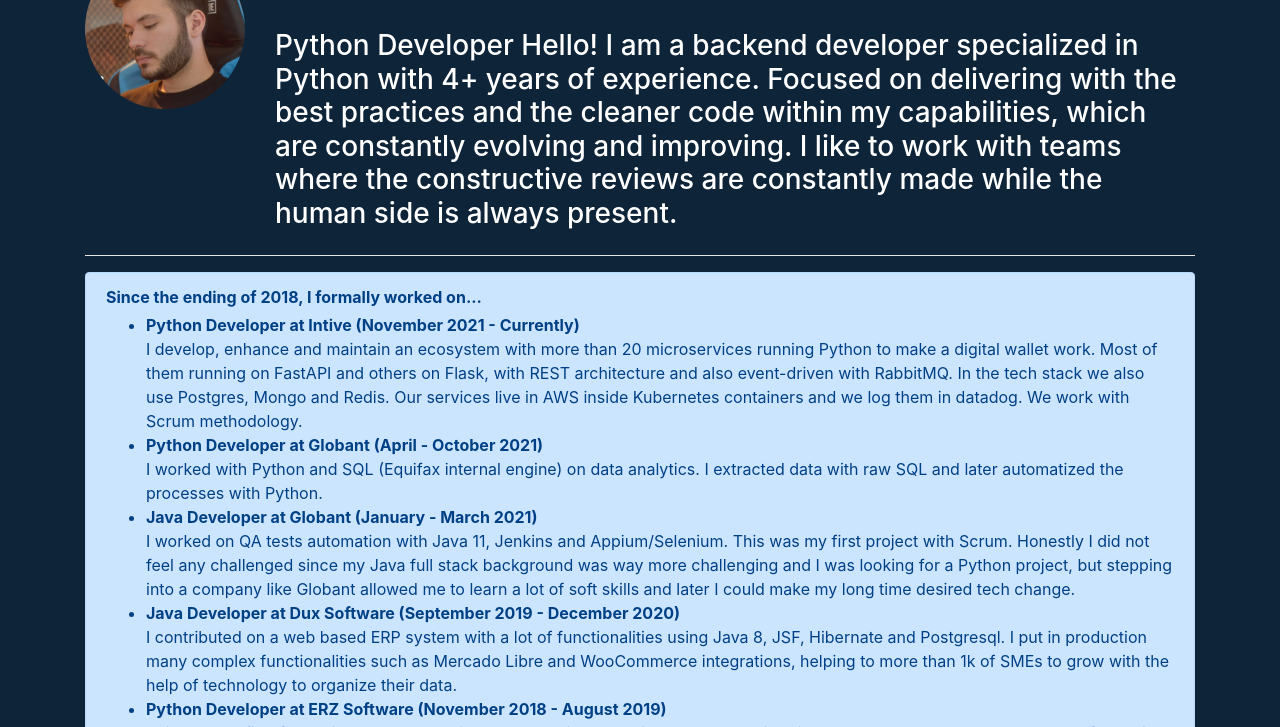
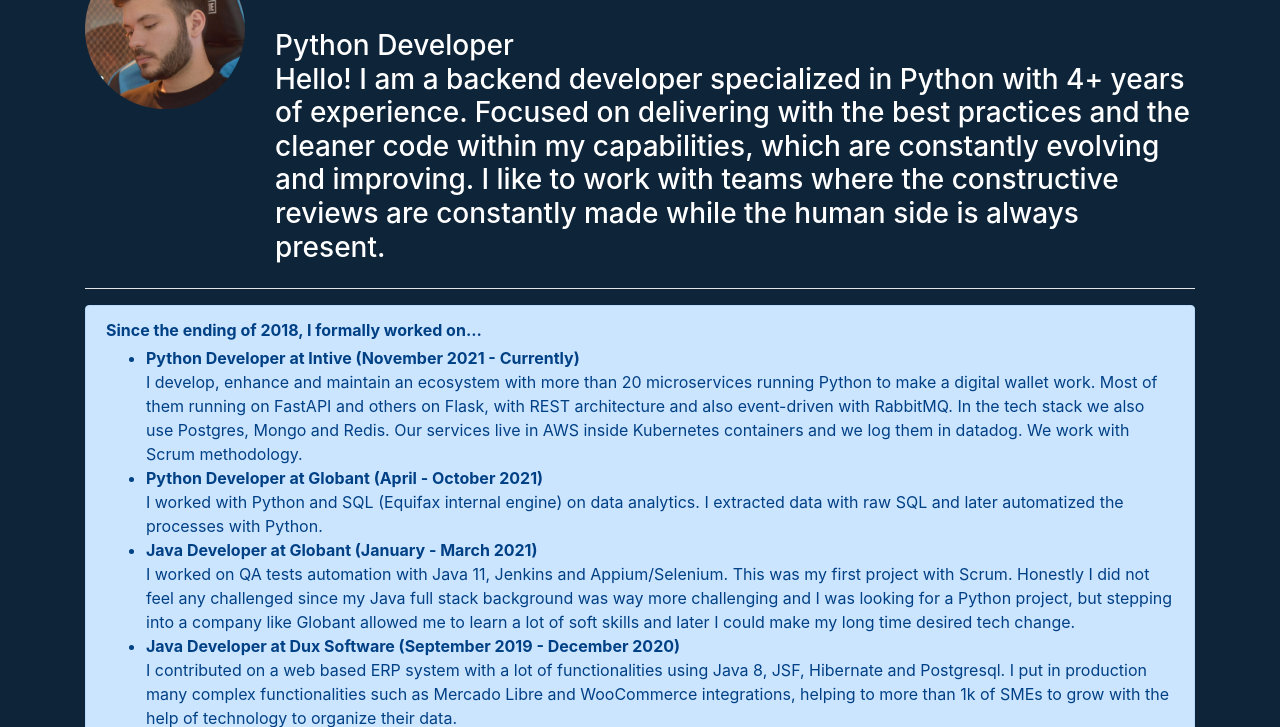
Before and after one commit to gonza56d/cv, a plain HTML site: page index.html in a window 1280 px wide. Shown: the part 55-782 px from the top of the page. Drawn offline with Linux system fonts and the light colour scheme.

Commit message:
Trying to fix it the title from my phone

```diff
--- a/index.html
+++ b/index.html
@@ -17,7 +17,7 @@
                 <img src="static/assets/profile.jpg" alt="My profile photo" style="border-radius: 50%; display: block; max-height: 100%; max-width: 100%;">
             </div>
             <div class="col-6 col-md-10 my-auto">
-                <h1>Gonzalo García</h1><br class="d-none d-md-block"><h3>Python Developer</3>
+                <h1>Gonzalo García</h1><br class="d-none d-md-block"><h3>Python Developer</3><br class="d-none d-md-block">
                 <p class="d-none d-md-inline presentation"></p>
             </div>
         </div>
```
